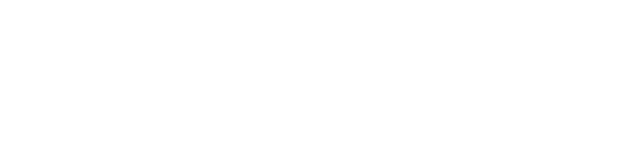
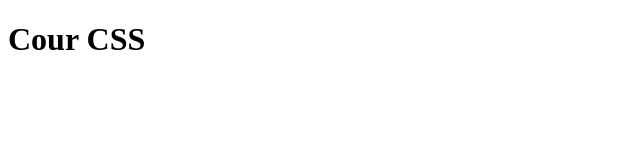
Before and after one commit to stephqui/LabCSS, a plain HTML site: page index.html in a window 1280 px wide. Shown: the whole page, without its empty margins (0-640 px from the left). Drawn offline with Linux system fonts and the light colour scheme.

Commit message:
ajout H1

```diff
--- a/index.html
+++ b/index.html
@@ -4,6 +4,7 @@
 
 <head>
     <title>Isika</title>
+    <h1>Cour CSS</h1>
 </head>
 
 </html>
```
